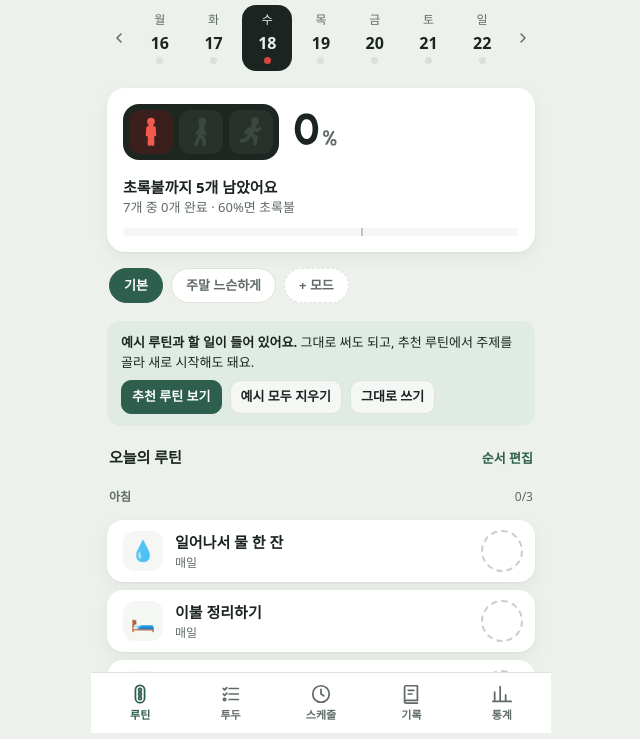
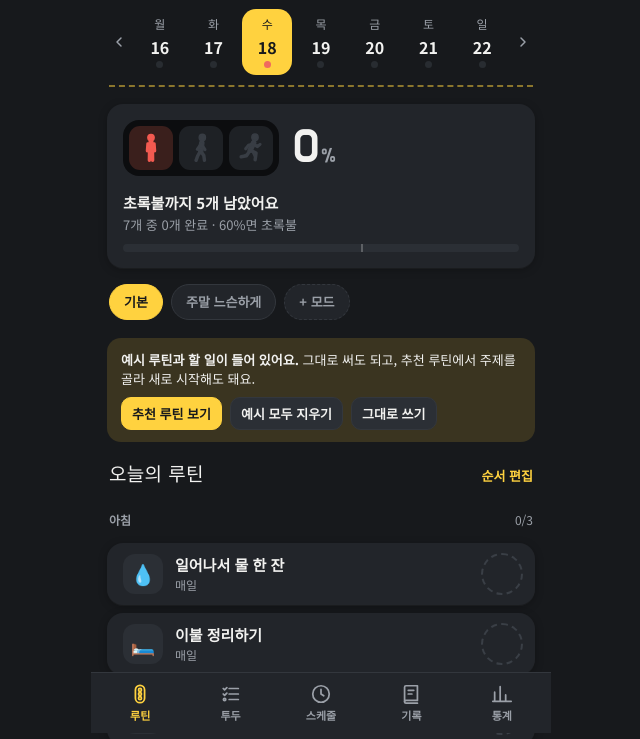
Before and after one commit to cloudstar212/routine, a plain HTML site: page index.html in a window 1280 px wide. Shown: the part 67-806 px from the top of the page, without its empty margins (319-959 px from the left). Drawn offline with Linux system fonts and the light colour scheme; a web font is replaced by a local one.

Commit message:
밤의 도로 디자인 적용
- 아스팔트 배경, 차선 노랑 강조색, 헤더 아래 점선 차선
- 글꼴: 제목 도현체, 본문 Noto Sans KR
- 앱 아이콘을 가로 보행자 신호등과 차선 모양으로 교체

Co-Authored-By: Claude Opus 5.5 <noreply@anthropic.com>
Claude-Session: https://claude.ai/code/session_01R4UqF9EhQuSBGEGFrSPfuL

```diff
--- a/index.html
+++ b/index.html
@@ -3,12 +3,11 @@
 <head>
 <meta charset="utf-8">
 <meta name="viewport" content="width=device-width, initial-scale=1, viewport-fit=cover">
-<meta name="theme-color" content="#EDF1EC" media="(prefers-color-scheme: light)">
-<meta name="theme-color" content="#101412" media="(prefers-color-scheme: dark)">
+<meta name="theme-color" content="#17191C">
 <meta name="description" content="신호등으로 보는 하루 루틴·투두·스케줄 플래너">
 <meta name="apple-mobile-web-app-capable" content="yes">
 <meta name="mobile-web-app-capable" content="yes">
-<meta name="apple-mobile-web-app-status-bar-style" content="default">
+<meta name="apple-mobile-web-app-status-bar-style" content="black">
 <meta name="apple-mobile-web-app-title" content="하루틴">
 <link rel="manifest" href="manifest.webmanifest">
 <link rel="icon" href="icons/icon-192.png" type="image/png">
@@ -16,48 +15,32 @@
 <title>하루틴</title>
 <link rel="preconnect" href="https://fonts.googleapis.com">
 <link rel="preconnect" href="https://fonts.gstatic.com" crossorigin>
-<link href="https://fonts.googleapis.com/css2?family=IBM+Plex+Sans+KR:wght@400;500;600;700&family=Jua&display=swap" rel="stylesheet">
+<link href="https://fonts.googleapis.com/css2?family=Do+Hyeon&family=Noto+Sans+KR:wght@400;500;700&display=swap" rel="stylesheet">
 <style>
 :root{
-  /* layout: one phone-width column — sticky header with week strip, scrolling content, bottom tab bar. Motif: a traffic light that turns green at 60% */
-  --bg:#EDF1EC;
-  --surface:#FFFFFF;
-  --surface-2:#F4F7F3;
-  --ink:#1B2420;
-  --muted:#5F6B64;
-  --line:#DCE3DA;
-  --accent:#2E5E4E;
-  --accent-ink:#FFFFFF;
-  --accent-soft:#DFEBE3;
-  --go:#22A157;
-  --go-soft:#DDF3E5;
-  --wait:#EE7F1C;
-  --wait-soft:#FDEBDB;
-  --stop:#D9463E;
-  --stop-soft:#F9E0DE;
-  --off:#C7CFC6;
-  --vac:#5B8BD9;
-  --housing:#1E2622;
-  --font-display:"Jua","IBM Plex Sans KR",system-ui,sans-serif;
-  --font-body:"IBM Plex Sans KR",system-ui,-apple-system,"Apple SD Gothic Neo","Malgun Gothic",sans-serif;
-  --radius:18px;
-  --shadow:0 1px 2px rgba(20,32,26,.06),0 6px 18px rgba(20,32,26,.05);
-  color-scheme:light;
-}
-@media (prefers-color-scheme:dark){
-  :root:not([data-theme="light"]){
-    --bg:#101412;--surface:#191F1C;--surface-2:#202723;--ink:#E6ECE8;--muted:#9AA69F;--line:#2B332F;
-    --accent:#8ACDB0;--accent-ink:#0E1914;--accent-soft:#213229;
-    --go:#3CC673;--go-soft:#1C3326;--wait:#FF9A3D;--wait-soft:#3A2614;--stop:#F06A5F;--stop-soft:#3A1F1D;--off:#3A433E;--vac:#7EA7EE;
-    --housing:#0B0E0C;--shadow:0 1px 2px rgba(0,0,0,.3);
-    color-scheme:dark;
-  }
-}
-:root[data-theme="dark"]{
-  --bg:#101412;--surface:#191F1C;--surface-2:#202723;--ink:#E6ECE8;--muted:#9AA69F;--line:#2B332F;
-  --accent:#8ACDB0;--accent-ink:#0E1914;--accent-soft:#213229;
-  --go:#3CC673;--go-soft:#1C3326;--wait:#FF9A3D;--wait-soft:#3A2614;--stop:#F06A5F;--stop-soft:#3A1F1D;--off:#3A433E;--vac:#7EA7EE;
-  --housing:#0B0E0C;--shadow:0 1px 2px rgba(0,0,0,.3);
+  /* layout: one phone-width column, sticky header with week strip and a yellow lane line, bottom tab bar. Theme: night road — asphalt, lane yellow, pedestrian signal */
+  --bg:#17191C;
+  --surface:#22252A;
+  --surface-2:#2B2F35;
+  --ink:#F2F2F0;
+  --muted:#9BA0A8;
+  --line:#33373D;
+  --accent:#FFD23F;
+  --accent-ink:#17191C;
+  --accent-soft:#3A3420;
+  --go:#3CC673;
+  --go-soft:#1C3326;
+  --wait:#FF8A2B;
+  --wait-soft:#3A2614;
+  --stop:#F06A5F;
+  --stop-soft:#3A1F1D;
+  --off:#3A3F46;
+  --vac:#7EA7EE;
+  --housing:#0C0D0F;
+  --font-display:"Do Hyeon","Noto Sans KR",system-ui,sans-serif;
+  --font-body:"Noto Sans KR",system-ui,-apple-system,"Apple SD Gothic Neo","Malgun Gothic",sans-serif;
+  --radius:16px;
+  --shadow:0 1px 0 rgba(255,255,255,.03),0 2px 8px rgba(0,0,0,.25);
   color-scheme:dark;
 }
 *{box-sizing:border-box}
@@ -70,7 +53,8 @@ h1,h2,h3{margin:0;text-wrap:balance}
 .app{max-width:460px;margin:0 auto;min-height:100%;display:flex;flex-direction:column}
 header.top{position:sticky;top:0;z-index:5;background:var(--bg);padding:calc(14px + env(safe-area-inset-top)) max(16px,env(safe-area-inset-right)) 10px max(16px,env(safe-area-inset-left));border-bottom:1px solid transparent}
 .bar{display:flex;align-items:center;justify-content:space-between;gap:12px}
-.brand{font-family:var(--font-display);font-size:24px;color:var(--accent);letter-spacing:-.5px;line-height:1.1}
+.brand{font-family:var(--font-display);font-size:28px;color:var(--accent);letter-spacing:.5px;line-height:1.1}
+.lane{height:0;border-top:2px dashed var(--accent);opacity:.5;margin:10px 2px 0}
 .date{font-size:13px;color:var(--muted);font-weight:500}
 .hb{display:flex;align-items:center;gap:8px}
 .icon-btn{width:38px;height:38px;border-radius:12px;display:grid;place-items:center;color:var(--ink);position:relative}
@@ -85,14 +69,14 @@ header.top{position:sticky;top:0;z-index:5;background:var(--bg);padding:calc(14p
 .wd{display:flex;flex-direction:column;align-items:center;gap:2px;padding:6px 0 7px;border-radius:14px;font-size:12px;color:var(--muted)}
 .wd b{font-size:16px;color:var(--ink);font-weight:600;font-variant-numeric:tabular-nums}
 .wd .dot{width:7px;height:7px;border-radius:50%;background:var(--off)}
-.wd.sel{background:var(--ink);color:var(--bg)}
-.wd.sel b{color:var(--bg)}
+.wd.sel{background:var(--accent);color:var(--accent-ink)}
+.wd.sel b{color:var(--accent-ink)}
 .wd.today:not(.sel) b{color:var(--accent);text-decoration:underline;text-underline-offset:3px}
 .dot.go{background:var(--go)}.dot.wait{background:var(--wait)}.dot.stop{background:var(--stop)}.dot.vac{background:var(--vac)}.dot.off{background:var(--off);opacity:.5}
 main{flex:1;padding:6px 16px 104px;display:flex;flex-direction:column;gap:14px}
 .card{background:var(--surface);border-radius:var(--radius);padding:16px;box-shadow:var(--shadow)}
 .sec-h{display:flex;align-items:baseline;justify-content:space-between;gap:8px;margin:6px 2px 0}
-.sec-h h2{font-size:15px;font-weight:700}
+.sec-h h2{font-family:var(--font-display);font-size:19px;font-weight:400;letter-spacing:.3px}
 .sec-h .meta{font-size:12px;color:var(--muted)}
 .link{color:var(--accent);font-weight:600;font-size:13px}
 
@@ -100,14 +84,14 @@ main{flex:1;padding:6px 16px 104px;display:flex;flex-direction:column;gap:14px}
 .signal{display:flex;flex-direction:column;gap:10px}
 .sig-top{display:flex;align-items:center;gap:14px}
 .housing{background:var(--housing);border-radius:16px;padding:6px;display:inline-flex;gap:6px;flex:none}
-.lamp{width:44px;height:44px;border-radius:11px;background:#28312C;display:grid;place-items:center;transition:background .3s}
+.lamp{width:44px;height:44px;border-radius:11px;background:#1E2125;display:grid;place-items:center;transition:background .3s}
 .lamp svg{width:32px;height:32px}
-.lamp .fg{fill:#3B4741;stroke:#3B4741;transition:fill .3s,stroke .3s}
+.lamp .fg{fill:#383D44;stroke:#383D44;transition:fill .3s,stroke .3s}
 .lamp.stop.on{background:#3A1F1C}.lamp.stop.on .fg{fill:#F25A50;stroke:#F25A50}
 .lamp.wait.on{background:#3A2614}.lamp.wait.on .fg{fill:#FF8A2B;stroke:#FF8A2B}
 .lamp.go.on{background:#173323}.lamp.go.on .fg{fill:#37CF78;stroke:#37CF78}
 .housing.vac .lamp{background:#1F2B3D}.housing.vac .lamp .fg{fill:#3E5A86;stroke:#3E5A86}
-.pct{font-family:var(--font-display);font-size:44px;line-height:1;font-variant-numeric:tabular-nums}
+.pct{font-family:var(--font-display);font-size:48px;line-height:1;font-variant-numeric:tabular-nums}
 .pct small{font-size:20px;margin-left:2px;color:var(--muted)}
 .sig-msg{font-weight:600;margin-top:6px}
 .sig-sub{font-size:13px;color:var(--muted)}
@@ -166,7 +150,7 @@ main{flex:1;padding:6px 16px 104px;display:flex;flex-direction:column;gap:14px}
 textarea.field{resize:vertical;min-height:72px}
 select.field{width:auto}
 .td{display:flex;align-items:center;gap:10px;padding:11px 12px;background:var(--surface);border-radius:14px;box-shadow:var(--shadow)}
-.cb{flex:none;width:24px;height:24px;border-radius:8px;border:2px solid var(--off);display:grid;place-items:center;color:#fff}
+.cb{flex:none;width:24px;height:24px;border-radius:8px;border:2px solid var(--off);display:grid;place-items:center;color:var(--accent-ink)}
 .cb.on{background:var(--go);border-color:var(--go)}
 .cb svg{width:14px;height:14px}
 .td .tt{flex:1;min-width:0;overflow-wrap:anywhere}
@@ -201,7 +185,7 @@ select.field{width:auto}
 .tiles{display:grid;grid-template-columns:repeat(2,1fr);gap:10px}
 .tile{background:var(--surface);border-radius:16px;padding:14px;box-shadow:var(--shadow)}
 .tile .k{font-size:12px;color:var(--muted)}
-.tile .v{font-family:var(--font-display);font-size:28px;line-height:1.2;font-variant-numeric:tabular-nums}
+.tile .v{font-family:var(--font-display);font-size:30px;line-height:1.2;font-variant-numeric:tabular-nums}
 .tile .v small{font-size:14px;color:var(--muted);margin-left:2px}
 .pnav{display:flex;align-items:center;justify-content:space-between;gap:8px}
 .pnav .lbl{font-weight:700}
@@ -234,12 +218,12 @@ nav.tabs{position:fixed;bottom:0;left:50%;transform:translateX(-50%);width:100%;
 .tab.on{color:var(--accent)}
 
 /* sheet */
-.scrim{position:fixed;inset:0;background:rgba(10,16,13,.42);z-index:20}
-.sheet{position:fixed;bottom:0;left:50%;transform:translateX(-50%);width:100%;max-width:460px;max-height:88%;overflow:auto;background:var(--surface);border-radius:22px 22px 0 0;z-index:21;padding:8px 18px calc(22px + env(safe-area-inset-bottom));animation:up .22s ease-out}
+.scrim{position:fixed;inset:0;background:rgba(0,0,0,.6);z-index:20}
+.sheet{position:fixed;bottom:0;left:50%;transform:translateX(-50%);width:100%;max-width:460px;max-height:88%;overflow:auto;background:var(--surface);border-top:1px solid var(--line);border-radius:22px 22px 0 0;z-index:21;padding:8px 18px calc(22px + env(safe-area-inset-bottom));animation:up .22s ease-out}
 @keyframes up{from{transform:translate(-50%,24px);opacity:.4}to{transform:translate(-50%,0);opacity:1}}
 .grab{width:40px;height:4px;border-radius:9px;background:var(--line);margin:4px auto 8px}
 .sh-h{display:flex;align-items:center;justify-content:space-between;margin-bottom:10px}
-.sh-h h2{font-size:18px}
+.sh-h h2{font-family:var(--font-display);font-size:22px;font-weight:400}
 .sh-b{display:flex;flex-direction:column;gap:16px}
 .fl{display:flex;flex-direction:column;gap:6px}
 .fl>label,.fl>.lbl{font-size:13px;font-weight:600}
@@ -267,7 +251,7 @@ nav.tabs{position:fixed;bottom:0;left:50%;transform:translateX(-50%);width:100%;
 .sw input:checked+span{outline:3px solid var(--ink);outline-offset:2px}
 .toggle{width:100%;text-align:left;display:flex;justify-content:space-between;align-items:center;gap:12px}
 .switch{width:46px;height:28px;border-radius:99px;background:var(--off);position:relative;flex:none;transition:background .2s}
-.switch::after{content:"";position:absolute;top:3px;left:3px;width:22px;height:22px;border-radius:50%;background:#fff;transition:left .2s}
+.switch::after{content:"";position:absolute;top:3px;left:3px;width:22px;height:22px;border-radius:50%;background:var(--ink);transition:left .2s}
 .switch.on{background:var(--go)}
 .switch.on::after{left:21px}
 .note{font-size:12px;color:var(--muted)}
@@ -490,7 +474,7 @@ function header(T){
   return `<header class="top"><div class="bar"><div><div class="brand">하루틴</div><div class="date">${fmtLong(ui.sel)}</div></div>
   <div class="hb">${ui.sel!==T&&ui.tab!=='stats'?'<button class="pill" data-a="go-today">오늘로</button>':''}
   <button class="icon-btn" data-a="settings" aria-label="설정" title="${esc(syncText())}">${SVG.gear}</button></div></div>
-  ${ui.tab!=='stats'?weekStrip(T):''}</header>`;
+  ${ui.tab!=='stats'?weekStrip(T):''}<div class="lane" aria-hidden="true"></div></header>`;
 }
 function weekStrip(T){
   const d=parseKey(ui.sel),off=(d.getDay()+6)%7,start=addDays(ui.sel,-off);
--- a/sw.js
+++ b/sw.js
@@ -1,5 +1,5 @@
 // 하루틴 service worker: app shell offline, network-first for the page so updates arrive
-const CACHE='harutin-v3';
+const CACHE='harutin-v4';
 const SHELL=['./','./index.html','./manifest.webmanifest','./icons/icon-192.png','./icons/icon-512.png','./icons/apple-touch-icon.png','./icons/maskable-512.png'];
 self.addEventListener('install',e=>{e.waitUntil(caches.open(CACHE).then(c=>c.addAll(SHELL)).then(()=>self.skipWaiting()))});
 self.addEventListener('activate',e=>{e.waitUntil(caches.keys().then(ks=>Promise.all(ks.filter(k=>k!==CACHE).map(k=>caches.delete(k)))).then(()=>self.clients.claim()))});
```
Also changed, not shown: icons/apple-touch-icon.png, icons/icon-192.png, icons/icon-512.png, icons/maskable-512.png, manifest.webmanifest.
